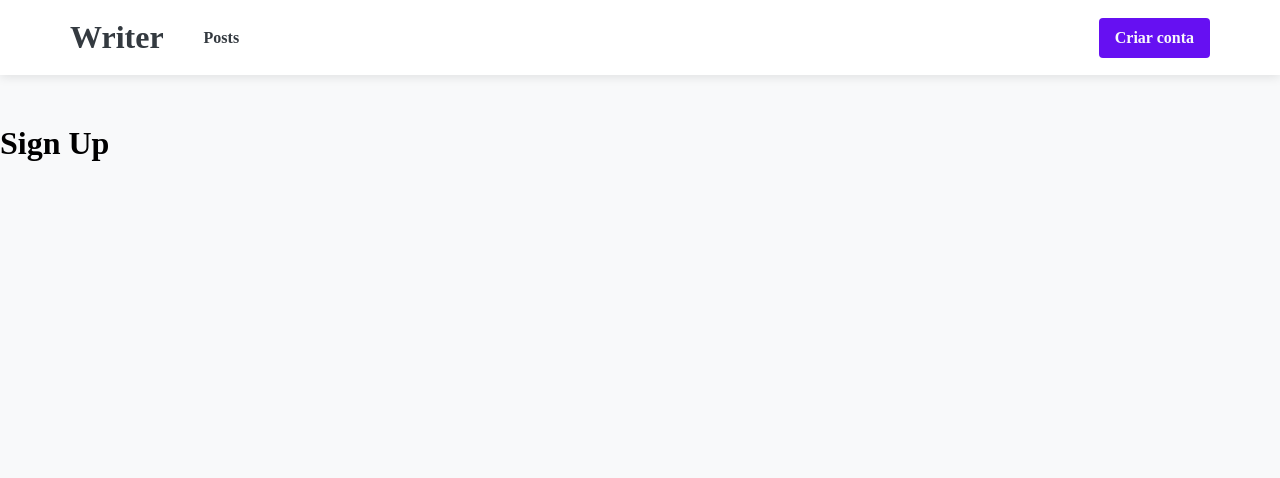
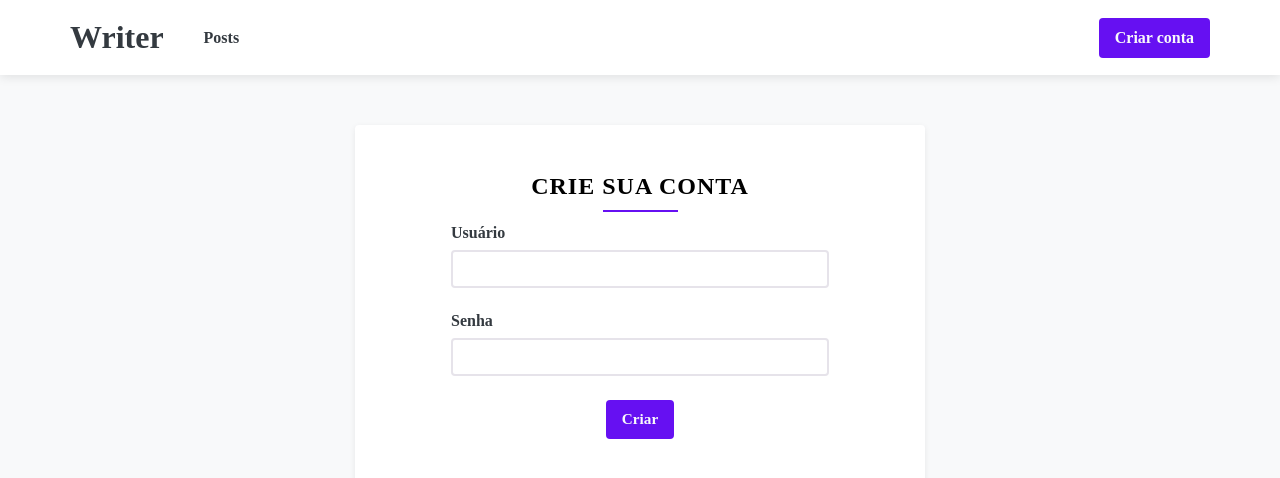
Before and after one commit to luan11/writer, a React (Create React App) app: page /sign-up in a window 1280 px wide. Shown: the top 478 px of the page. Built offline with nearby package versions, Linux system fonts and the light colour scheme; a web font is replaced by a local one.

Commit message:
Feat: login and register

```diff
--- a/package.json
+++ b/package.json
@@ -15,6 +15,8 @@
     "axios": "^0.21.1",
     "react": "^17.0.2",
     "react-dom": "^17.0.2",
+    "react-hook-form": "^7.8.0",
+    "react-icons": "^4.2.0",
     "react-router-dom": "^5.2.0",
     "react-scripts": "4.0.3",
     "styled-components": "^5.3.0",
--- a/src/App.tsx
+++ b/src/App.tsx
@@ -1,10 +1,4 @@
-import {
-  BrowserRouter as Router,
-  Switch,
-  Route
-} from 'react-router-dom';
-
-import ProtectedRoute from './components/ProtectedRoute';
+import { BrowserRouter as Router } from 'react-router-dom';
 
 import GlobalStyle from './theme/globalStyle';
 
@@ -13,10 +7,6 @@ import { AuthContextProvider } from './contexts/AuthContext';
 import { Header } from './components/Header';
 import { Content } from './components/Content';
 
-import { Login } from './pages/Login';
-import { SignUp } from './pages/SignUp';
-import { Posts } from './pages/Posts';
-
 function App() {
   return (
     <AuthContextProvider>
@@ -24,13 +14,7 @@ function App() {
 
       <Router>
         <Header />
-        <Content>
-          <Switch>
-            <Route exact path="/" component={Login} />
-            <Route exact path="/sign-up" component={SignUp} />
-            <ProtectedRoute exact path="/posts" component={Posts} />
-          </Switch>
-        </Content>
+        <Content />
       </Router>
     </AuthContextProvider>
   );
--- a/src/components/Content/index.tsx
+++ b/src/components/Content/index.tsx
@@ -1,15 +1,27 @@
-import { ReactNode } from "react";
+import { Switch } from 'react-router-dom';
+import ProtectedRoute from './../ProtectedRoute';
+
+import useAuthContext from './../../hooks/useAuthContext';
+
+import { Login } from './../../pages/Login';
+import { SignUp } from './../../pages/SignUp';
+import { Posts } from './../../pages/Posts';
 
 import { Container } from './styles';
 
-type ContentProps = {
-  children: ReactNode;
-};
+export function Content() {
+  const { state } = useAuthContext();
 
-export function Content({ children }: ContentProps) {
+  const { authenticated } = state;
+
   return (
     <Container>
-      {children}
+      <Switch>
+        <ProtectedRoute rule={!authenticated} redirect="/posts" exact path="/" component={Login} />
+        <ProtectedRoute rule={!authenticated} redirect="/posts" exact path="/sign-up" component={SignUp} />
+        <ProtectedRoute rule={authenticated} exact path="/posts" component={Posts} />
+        <ProtectedRoute rule={authenticated} exact path="/posts/new" component={Posts} />
+      </Switch>
     </Container>
   );
 }
--- /dev/null
+++ b/src/components/Form/Login/index.tsx
@@ -0,0 +1,77 @@
+import { useState } from 'react';
+
+import { useForm } from 'react-hook-form';
+
+import api from './../../../services/api';
+
+import useAuthContext from './../../../hooks/useAuthContext';
+
+import { Container, Title, FormGroup, Label, Input, Error } from './../styles';
+
+export function Form() {
+  const [errorMessage, setErrorMessage] = useState<null | string>(null);
+
+  const { register, handleSubmit, formState: { errors } } = useForm();
+
+  const { state: { loading }, actions } = useAuthContext();
+
+  type LoginData = {
+    username: string;
+    password: string;
+  };
+
+  async function handleLogin({ username, password }: LoginData) {
+    setErrorMessage(null);
+
+    actions.setLoading();
+
+    try {
+      const { data } = await api.post('/sign-in', {
+        username,
+        password
+      });
+
+      actions.setLoaded();
+      actions.login({
+        token: data,
+        authenticated: true
+      });
+    } catch (error) {
+      setErrorMessage('Nome de usuário e/ou senha incorretos!');
+
+      actions.setLoaded();
+    }
+  }
+
+  const loginOptions = {
+    username: { required: 'O nome de usuário é obrigatório' },
+    password: { required: 'A senha é obrigatória' },
+  }
+
+  return (
+    <Container autoComplete="off" onSubmit={handleSubmit(handleLogin)}>
+      <Title>Acesse sua conta</Title>
+
+      <FormGroup>
+        <Label>Usuário</Label>
+        <Input type="text" placeholder=" " {...register('username', loginOptions.username)} />
+        {errors.username && <Error>{errors.username.message}</Error>}
+      </FormGroup>
+
+      <FormGroup>
+        <Label>Senha</Label>
+        <Input type="password" placeholder=" " {...register('password', loginOptions.password)} />
+        {errors.password && <Error>{errors.password.message}</Error>}
+      </FormGroup>
+
+      <button
+        type="submit"
+        className="btn"
+        disabled={loading}
+      >
+        Acessar
+      </button>
+      {errorMessage && <Error className="center">{errorMessage}</Error>}
+    </Container>
+  );
+};
--- /dev/null
+++ b/src/components/Form/Register/index.tsx
@@ -0,0 +1,93 @@
+import { useState } from 'react';
+
+import { useForm } from 'react-hook-form';
+
+import { NavLink } from 'react-router-dom';
+
+import api from './../../../services/api';
+
+import useAuthContext from './../../../hooks/useAuthContext';
+
+import { Container, Title, FormGroup, Label, Input, Error, Success } from './../styles';
+
+export function Form() {
+  const [errorMessage, setErrorMessage] = useState<null | string>(null);
+  const [successMessage, setSuccessMessage] = useState<null | string>(null);
+
+  const { register, handleSubmit, reset, formState: { errors } } = useForm();
+
+  const { state: { loading }, actions } = useAuthContext();
+
+  type LoginData = {
+    username: string;
+    password: string;
+  };
+
+  async function handleRegister({ username, password }: LoginData) {
+    setErrorMessage(null);
+    setSuccessMessage(null);
+
+    actions.setLoading();
+
+    try {
+      await api.post('/sign-up', {
+        username,
+        password
+      });
+
+      reset({
+        username: '',
+        password: ''
+      });
+
+      setSuccessMessage('Conta criada com sucesso');
+
+      actions.setLoaded();
+    } catch (error) {
+      setErrorMessage('Não foi possível criar a conta, tente novamente');
+
+      actions.setLoaded();
+    }
+  }
+
+  const loginOptions = {
+    username: { required: 'O nome de usuário é obrigatório' },
+    password: { required: 'A senha é obrigatória' },
+  }
+
+  return (
+    <Container autoComplete="off" onSubmit={handleSubmit(handleRegister)}>
+      <Title>Crie sua conta</Title>
+
+      <FormGroup>
+        <Label>Usuário</Label>
+        <Input type="text" placeholder=" " {...register('username', loginOptions.username)} />
+        {errors.username && <Error>{errors.username.message}</Error>}
+      </FormGroup>
+
+      <FormGroup>
+        <Label>Senha</Label>
+        <Input type="password" placeholder=" " {...register('password', loginOptions.password)} />
+        {errors.password && <Error>{errors.password.message}</Error>}
+      </FormGroup>
+
+      <button
+        type="submit"
+        className="btn"
+        disabled={loading}
+      >
+        Criar
+      </button>
+      {errorMessage && <Error className="center">{errorMessage}</Error>}
+      {
+        successMessage
+        && (
+          <>
+            <Success className="center">{successMessage}</Success>
+            <NavLink className="btn success" to="/">Acessar conta</NavLink>
+          </>
+        )
+      }
+    </Container>
+  );
+};
--- /dev/null
+++ b/src/components/Form/styles.ts
@@ -0,0 +1,82 @@
+import styled from 'styled-components';
+
+export const Container = styled.form`
+  border-radius: 4px;
+  background-color: #FFF;
+  padding: 3rem 6rem;
+  box-shadow: 0 2px 6px rgba(0, 0, 0, 0.075);
+  margin: 0 auto;
+  width: 50%;
+
+  >.btn {
+    display: table;
+    margin: 0 auto;
+  }
+`;
+
+export const Title = styled.h2`
+  text-align: center;
+  text-transform: uppercase;
+  letter-spacing: 1px;
+  position: relative;
+  margin-bottom: 0.75rem;
+  padding-bottom: 0.75rem;
+
+  &::after {
+    content: '';
+    position: absolute;
+    left: 0;
+    right: 0;
+    bottom: 0;
+    width: 75px;
+    background: var(--indigo);
+    height: 2px;
+    margin: 0 auto;
+  }
+`;
+
+export const FormGroup = styled.div`
+  width: 100%;
+  margin-bottom: 1.5rem;
+`;
+
+export const Label = styled.label`
+  display: block;
+  margin-bottom: 0.5rem;
+  font-weight: 600;
+`;
+
+export const Input = styled.input`
+  border-radius: 4px;
+  border: 2px solid #e6e3ea;
+  width: 100%;
+  padding: 0.5rem 1rem;
+  transition: all .35s ease;
+  outline: none;
+
+  &:focus {
+    border-color: var(--gray);
+  }
+
+  &:not(:placeholder-shown) {
+    border-color: var(--indigo);
+  }
+`;
+
+export const Error = styled.small`
+  display: block;
+  color: var(--red);
+  margin: 0.5rem 0 0;
+
+  &.center {
+    text-align: center;
+  }
+
+  + .btn {
+    margin-top: 0.5rem;
+  }
+`;
+
+export const Success = styled(Error)`
+  color: var(--green);
+`;
--- a/src/components/ProtectedRoute/index.tsx
+++ b/src/components/ProtectedRoute/index.tsx
@@ -1,17 +1,17 @@
 import { Route, RouteProps, Redirect } from 'react-router-dom';
 
-import useAuthContext from './../../hooks/useAuthContext';
+interface ProtectedRouteProps extends RouteProps {
+  rule: boolean;
+  redirect?: string;
+}
 
-function ProtectedRoute(props: RouteProps) {
-  const { state } = useAuthContext();
-
-  const { authenticated } = state;
+function ProtectedRoute({ rule, redirect, ...props }: ProtectedRouteProps) {
 
   return (
-    authenticated ? (
+    rule ? (
       <Route {...props} />
     ) : (
-      <Redirect to="/" />
+      <Redirect to={redirect ?? '/'} />
     )
   );
 }
--- a/src/contexts/AuthContext/build-actions.ts
+++ b/src/contexts/AuthContext/build-actions.ts
@@ -24,6 +24,8 @@ export function buildActions(dispatch: Dispatch) {
         return config;
       });
 
+      localStorage.setItem(TOKEN_KEY, payload.token);
+
       dispatch({ type: actionTypes.LOGIN, payload });
     },
     logout: () => {
--- a/src/pages/Login/index.tsx
+++ b/src/pages/Login/index.tsx
@@ -1,7 +1,9 @@
+import { Form } from './../../components/Form/Login';
+
 export function Login() {
   return (
     <div className="container">
-
+      <Form />
     </div>
   );
 }
--- a/src/pages/SignUp/index.tsx
+++ b/src/pages/SignUp/index.tsx
@@ -1,5 +1,9 @@
+import { Form } from './../../components/Form/Register';
+
 export function SignUp() {
   return (
-    <h1>Sign Up</h1>
+    <div className="container">
+      <Form />
+    </div>
   );
 }
--- a/src/theme/globalStyle.ts
+++ b/src/theme/globalStyle.ts
@@ -116,6 +116,19 @@ const GlobalStyle = createGlobalStyle`
         opacity: 0.85;
       }
     }
+
+    &.success {
+      background: var(--green);
+
+      &:hover {
+        opacity: 0.85;
+      }
+    }
+
+    &:disabled {
+      background: var(--gray);
+      cursor: default;
+    }
   }
 `;
 
```
Also changed, not shown: 1 other file (tests, documents, lock files or other folders).
